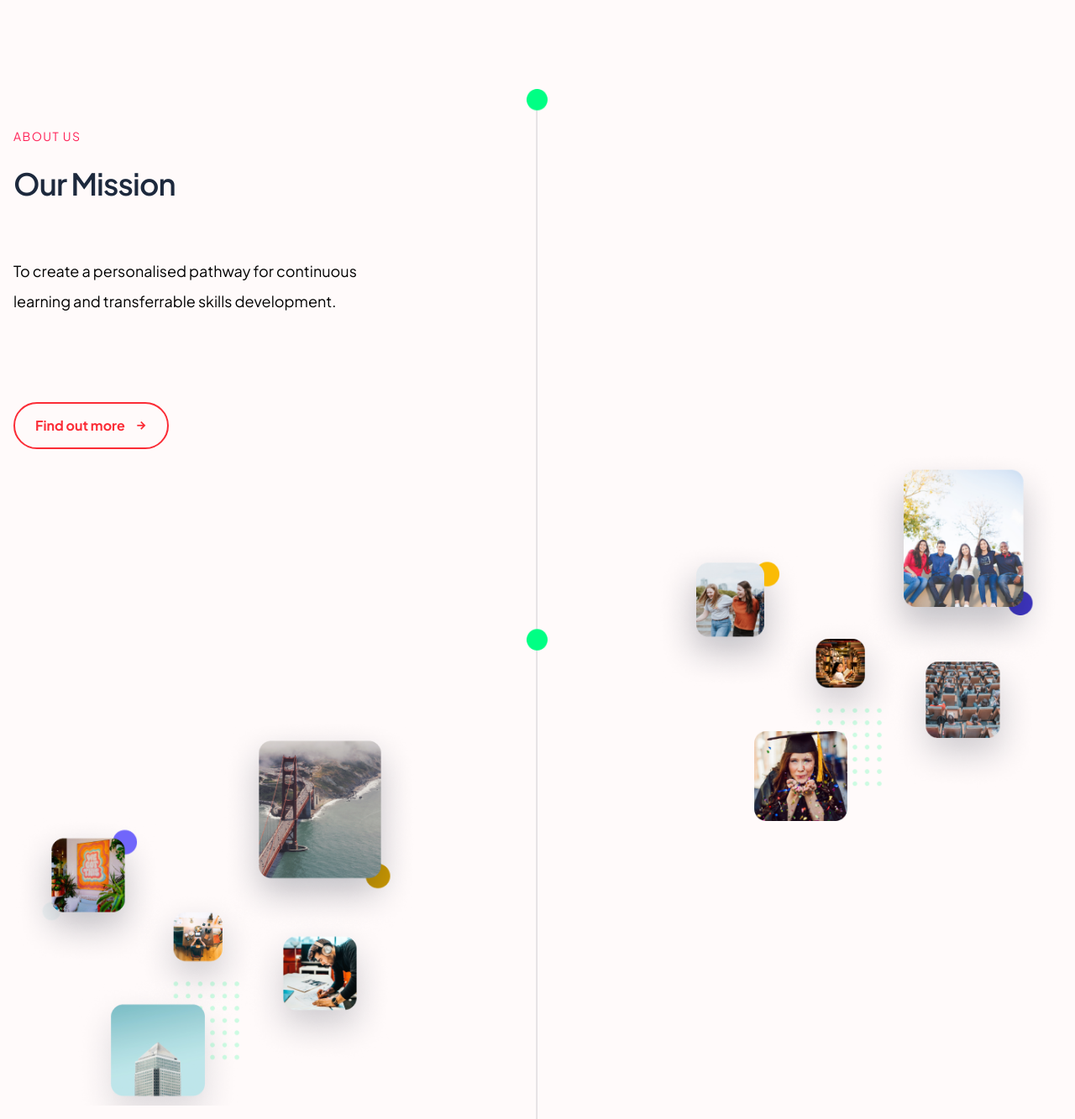
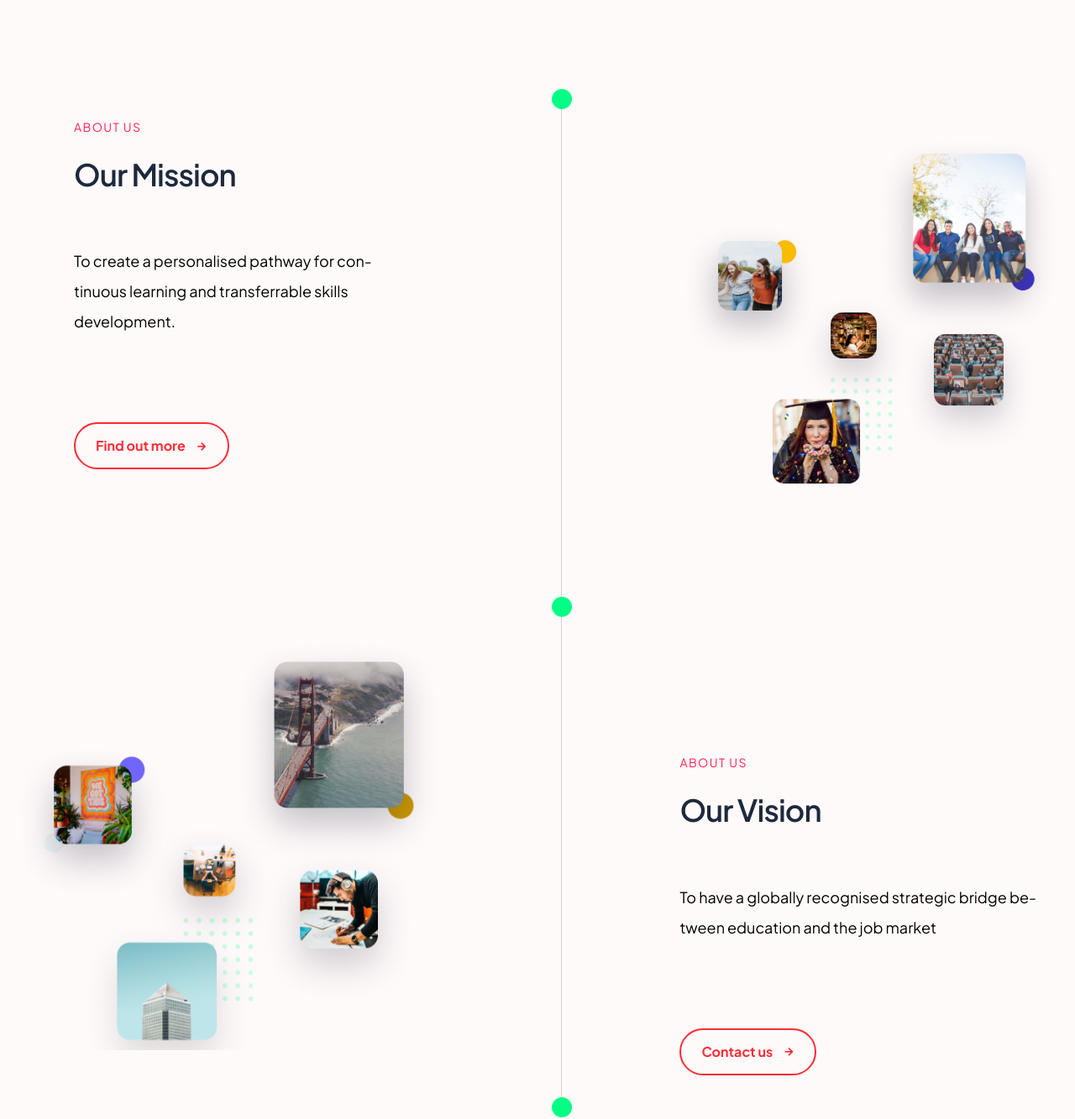
Before and after one commit to RashidMahmud/Tailwind-assignment2, a website built with Vite: page web/index.html in a window 1280 px wide. Shown: the part 1220-2553 px from the top of the page at 84% size. Built offline with nearby package versions, Linux system fonts and the light colour scheme.

Commit message:
Vission text

```diff
--- a/web/index.html
+++ b/web/index.html
@@ -113,7 +113,7 @@
       <div class="container max-w-[1440px] mx-auto px-4 py-14 md:py-52">
         <div class="w-full flex flex-col lg:flex-row items-center justify-between gap-5 sm:gap-32">
           <div class="">
-            <div class="lg:mb-80 scroll_left">
+            <div class="lg:mb-50 sm:mx-auto md:mx-18 scroll_left">
               <span class="text-rose-500 text-sm font-normal uppercase tracking-widest">About us</span>
               <h1 class="mt-4 mb-14 text-slate-800 text-4xl font-semibold leading-relaxed tracking-tight">Our Mission</h1>
               <p class="max-w-[458px] text-start text-black text-lg font-normal leading-loose hyphens-auto">
@@ -131,11 +131,22 @@
             <img src="/vertical_line.png" alt="">
           </div>
           <div class="">
-            <div class="my-12 scroll_right">
+            <div class="my-1 scroll_right">
               <img class="sm:mx-auto" src="/img_group_1.png" alt="image">
             </div>
+              <div class="lg:mt-80 scroll_left">
+              <span class="text-rose-500 text-sm font-normal uppercase tracking-widest">About us</span>
+              <h1 class="mt-4 mb-14 text-slate-800 text-4xl font-semibold leading-relaxed tracking-tight">Our Vision</h1>
+              <p class="max-w-[458px] text-start text-black text-lg font-normal leading-loose hyphens-auto">
+                To have a globally recognised strategic bridge between education and the job market
+              </p>
+              <div class="mt-[6.375rem]">
+                <button class="cta_btn" type="button">Contact us <span class="text-sm font-black"><i class="ri-arrow-right-line"></i></span></button>
+              </div>
             </div>
-
+          </div>
+        </div>
+      </div>
 </section>
 
 
```
